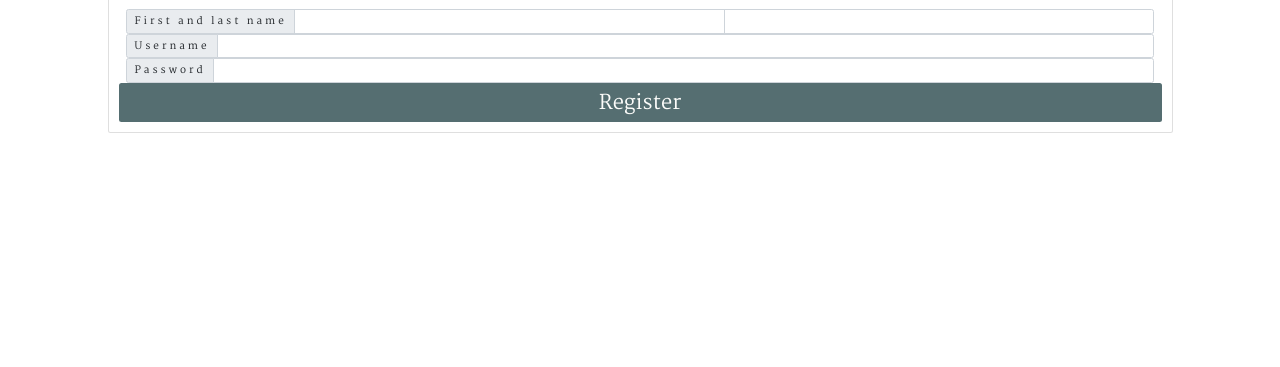
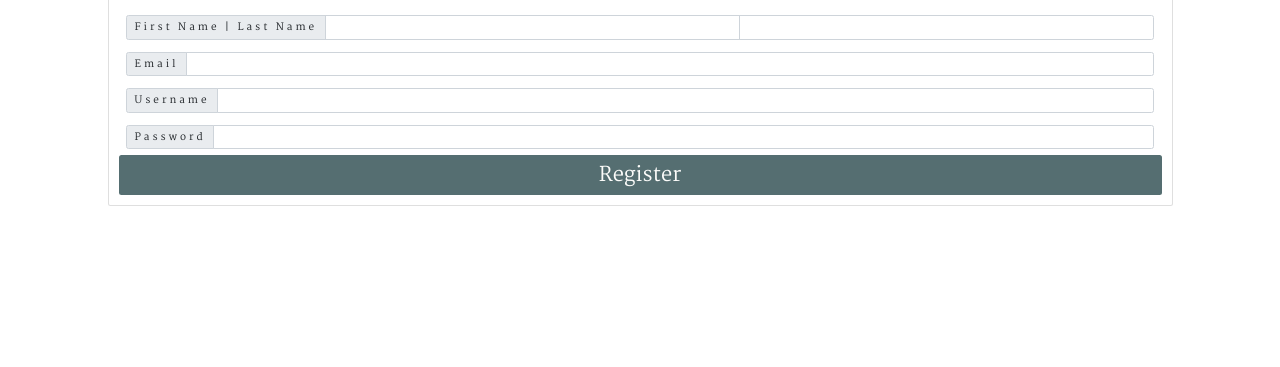
Before and after one commit to arturmpinho/Speranza, a Flask app: page /register in a window 1280 px wide. Shown: the part 433-800 px from the top of the page. Run offline with Flask 2, Linux system fonts and the light colour scheme; some libraries are stand-ins or nearby versions; some web fonts are replaced.

Commit message:
Add additional email input field and styling to Register template

```diff
--- a/templates/pages/register.html
+++ b/templates/pages/register.html
@@ -11,22 +11,29 @@
                 <div class="card-body">
                     <!-- First and Last Name -->
                     <div class="row">
-                        <div class="input-group">
-                            <span class="input-group-text">First and last name</span>
+                        <div class="input-group col-form-label col-form-label-lg">
+                            <span class="input-group-text">First Name | Last Name</span>
                             <input type="text" name="fname" aria-label="fname" class="form-control">
                             <input type="text" name="lname" aria-label="lname" class="form-control">
                         </div>
                     </div>
+                    <!-- Email -->
+                    <div class="row">
+                        <div class="input-group col-form-label col-form-label-lg">
+                            <span class="input-group-text">Email</span>
+                            <input type="email" name="email" aria-label="email" class="form-control">
+                        </div>
+                    </div>
                     <!-- Username -->
                     <div class="row">
-                        <div class="input-group">
+                        <div class="input-group col-form-label col-form-label-lg">
                             <span class="input-group-text">Username</span>
                             <input type="text" name="username" aria-label="username" class="form-control">
                         </div>
                     </div>
                     <!-- Password -->
                     <div class="row">
-                        <div class="input-group">
+                        <div class="input-group col-form-label col-form-label-lg">
                             <span class="input-group-text">Password</span>
                             <input type="password" name="password" aria-label="password" class="form-control">
                         </div>
```
